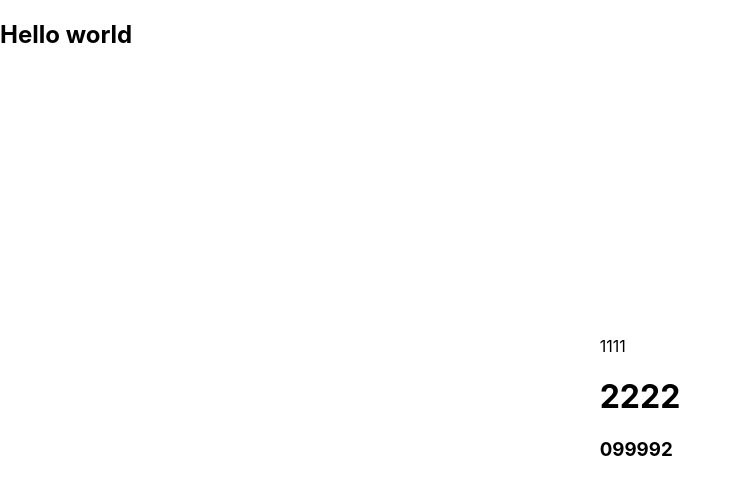
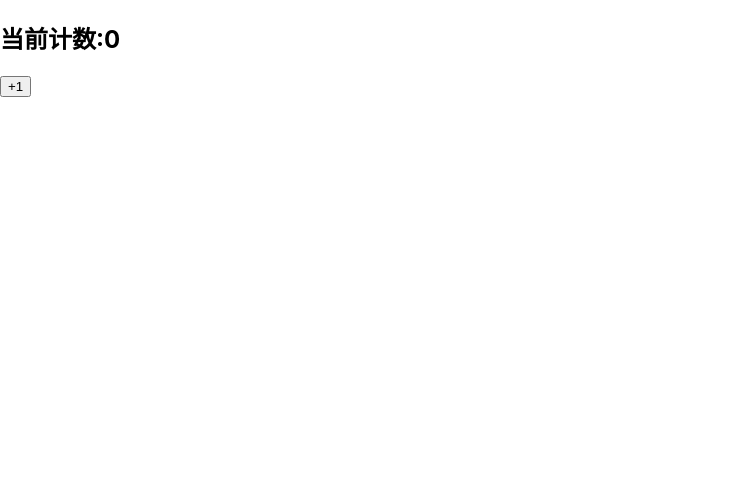
Before and after one commit to SmileYang966/React-study-demo, a React (Create React App) app: page / in a window 1280 px wide. Shown: the top 494 px of the page, without its empty margins (0-742 px from the left). Built offline with nearby package versions, Linux system fonts and the light colour scheme.

Commit message:
Fragments的使用，也可用<>短语法来表示

```diff
--- a/src/index.js
+++ b/src/index.js
@@ -16,7 +16,7 @@ import './source/css/index.css'
 // import App from './source/09-高阶组件/04-高阶组件的应用-增强props-改进';
 // import App from './source/09-高阶组件/06-高阶组件-生命周期劫持'
 // import App from './source/10-组件内容补充/01-ref的转发'
-import App from './source/10-组件内容补充/02-portals的使用'
+import App from './source/10-组件内容补充/03-fragments的使用'
 
 
 const root = ReactDOM.createRoot(document.getElementById('root'));
--- /dev/null
+++ b/src/source/10-组件内容补充/03-fragments的使用.js
@@ -0,0 +1,34 @@
+import React, { PureComponent,Fragment } from 'react'
+
+export default class App extends PureComponent {
+  constructor(props){
+    super(props);
+
+    this.state = {
+      counter : 0
+    }
+  }
+
+  render() {
+    return (
+      // 1.使用Fragement，浏览器不会为它生成一个类似div的标签
+      <Fragment>
+        <h2>当前计数:{this.state.counter}</h2>
+        <button onClick={e => this.increasement()}>+1</button>
+      </Fragment>
+
+
+      //注意：短语法的情况下是不能添加任何key的
+      // <>
+      //   <h2>当前计数:{this.state.counter}</h2>
+      //   <button onClick={e => this.increasement()}>+1</button>
+      // </>
+    )
+  }
+
+  increasement(){
+    this.setState({
+      counter : this.state.counter + 1
+    })
+  }
+}
```
